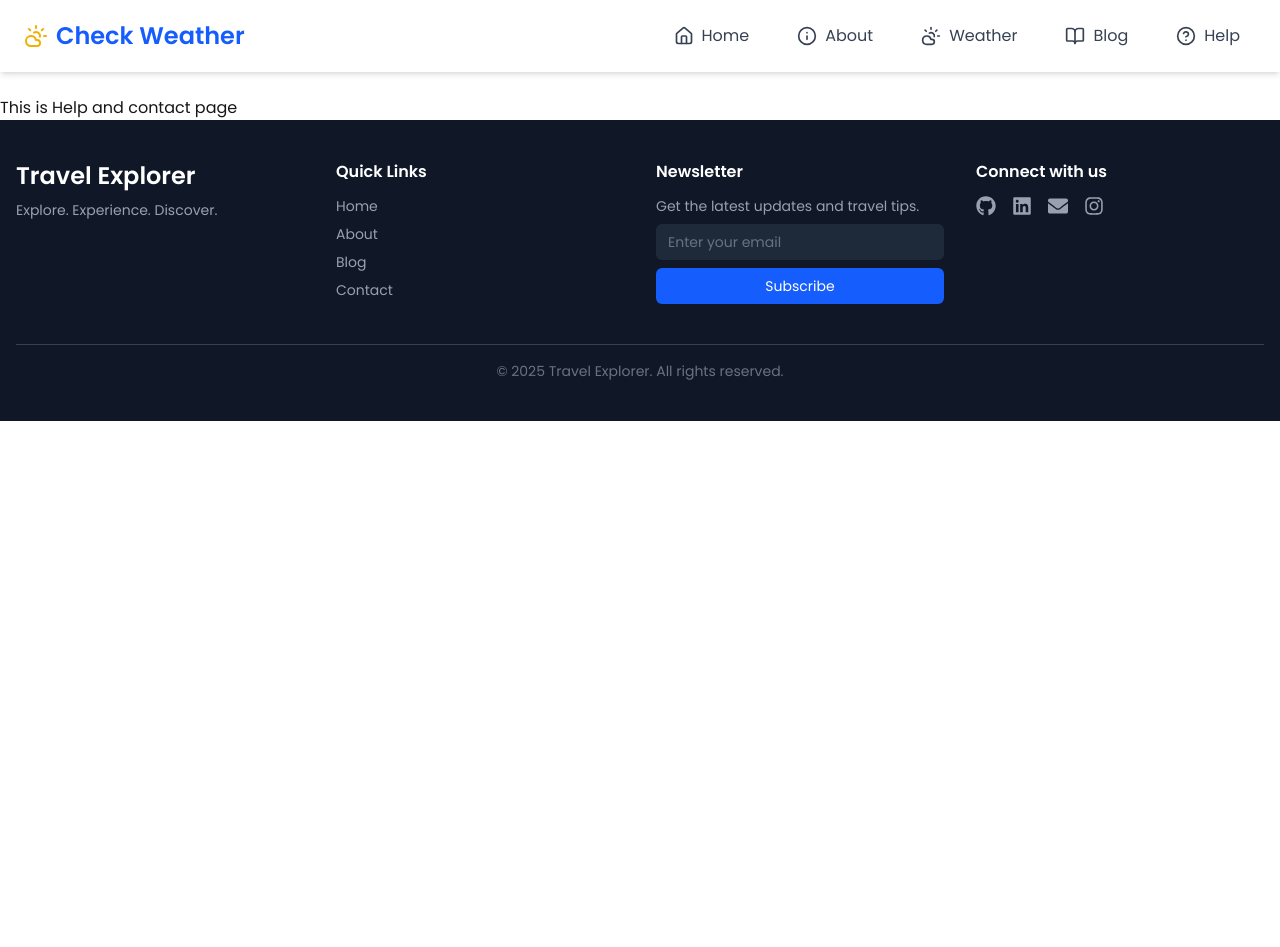
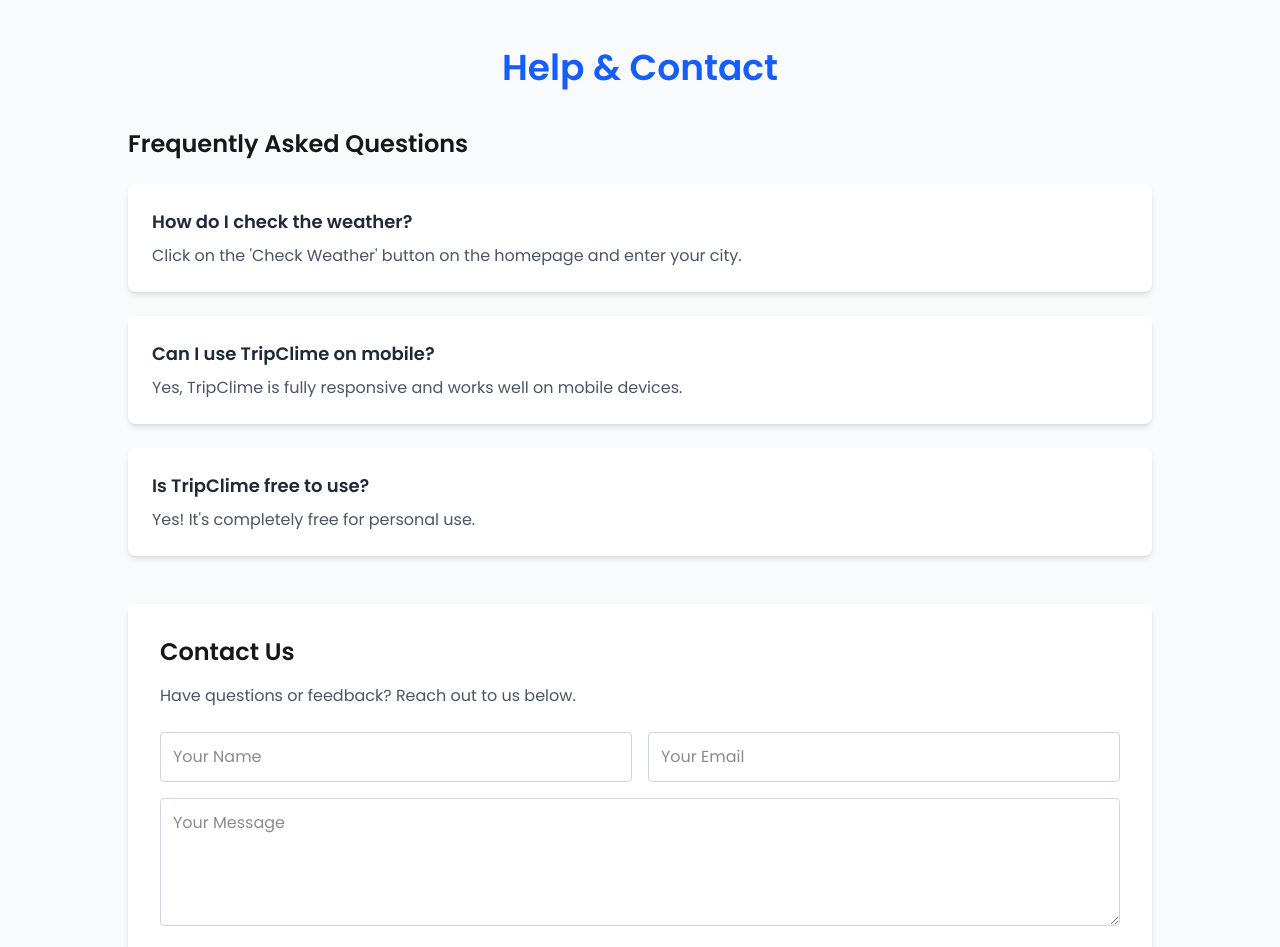
Before and after one commit to shivam-mishra-music/TripClime-, a Next.js app: page /contact in a window 1280 px wide. Shown: the top 947 px of the page. Before the commit the page ends 800 px from the top, so only its background shows below. Built offline with nearby package versions, Linux system fonts and the light colour scheme.

Commit message:
Added Help page and updated content

```diff
--- a/src/app/components/HeroSection.jsx
+++ b/src/app/components/HeroSection.jsx
@@ -1,3 +1,4 @@
+import Link from "next/link";
 import React from "react";
 
 const HeroSection = () => {
@@ -17,12 +18,16 @@
           “Travel far enough, you meet yourself.”
         </p>
         <div className="space-x-4">
+          <Link href="/weather">
           <button className="bg-blue-600 text-white px-6 py-3 rounded-lg hover:bg-blue-700 transition font-semibold">
             Check Weather
           </button>
+          </Link>
+          <a href="#trending">
           <button className="bg-white text-blue-600 px-6 py-3 rounded-lg hover:bg-gray-100 transition font-semibold">
             Explore
           </button>
+          </a>
         </div>
       </div>
     </div>
--- a/src/app/components/Navbar.jsx
+++ b/src/app/components/Navbar.jsx
@@ -6,7 +6,7 @@
     <nav className="bg-white shadow-md px-6 py-4 flex justify-between items-center font-poppins">
       <h1 className="text-2xl font-bold text-blue-600 flex items-center gap-2">
         <CloudSun className="w-6 h-6 text-yellow-500" />
-        Check Weather
+        TripClime
       </h1>
 
       <ul className="flex gap-4 md:flex hidden">
--- a/src/app/components/TrendingPlaces.jsx
+++ b/src/app/components/TrendingPlaces.jsx
@@ -17,7 +17,7 @@
   ];
 
   return (
-    <section className="py-12 px-4 md:px-8">
+    <section className="py-12 px-4 md:px-8 " id="trending">
       <h2 className="text-3xl font-bold text-center mb-8">Trending Places</h2>
 
 
--- a/src/app/contact/page.jsx
+++ b/src/app/contact/page.jsx
@@ -1,17 +1,65 @@
-import React from 'react';
-import Navbar from '../components/Navbar';
-import Footer from '../components/Footer';
+export default function HelpContact() {
+  return (
+    <div className="min-h-screen bg-gray-50 py-12 px-6">
+      <div className="max-w-5xl mx-auto">
+        <h1 className="text-4xl font-bold text-blue-600 mb-10 text-center">Help & Contact</h1>
 
-export default function AboutPage() {
-  return (
-    <>
-    <Navbar />
-    <br/>
-    This is Help and contact page
 
-    <br/>
+        <div className="mb-12">
+          <h2 className="text-2xl font-semibold mb-6">Frequently Asked Questions</h2>
+          <div className="space-y-6">
+            {[
+              {
+                q: "How do I check the weather?",
+                a: "Click on the 'Check Weather' button on the homepage and enter your city.",
+              },
+              {
+                q: "Can I use TripClime on mobile?",
+                a: "Yes, TripClime is fully responsive and works well on mobile devices.",
+              },
+              {
+                q: "Is TripClime free to use?",
+                a: "Yes! It's completely free for personal use.",
+              },
+            ].map((faq, index) => (
+              <div key={index} className="bg-white shadow-md p-6 rounded-lg">
+                <h3 className="text-lg font-semibold text-gray-800">{faq.q}</h3>
+                <p className="text-gray-600 mt-2">{faq.a}</p>
+              </div>
+            ))}
+          </div>
+        </div>
 
-    <Footer />
-    </>
+        <div className="bg-white shadow-md p-8 rounded-lg">
+          <h2 className="text-2xl font-semibold mb-4">Contact Us</h2>
+          <p className="text-gray-600 mb-6">Have questions or feedback? Reach out to us below.</p>
+
+          <form className="space-y-4">
+            <div className="grid grid-cols-1 md:grid-cols-2 gap-4">
+              <input
+                type="text"
+                placeholder="Your Name"
+                className="border border-gray-300 p-3 rounded w-full"
+              />
+              <input
+                type="email"
+                placeholder="Your Email"
+                className="border border-gray-300 p-3 rounded w-full"
+              />
+            </div>
+            <textarea
+              placeholder="Your Message"
+              className="border border-gray-300 p-3 rounded w-full h-32"
+            />
+            <button
+              type="submit"
+              className="bg-blue-600 text-white px-6 py-3 rounded hover:bg-blue-700 transition font-semibold"
+            >
+              Send Message
+            </button>
+          </form>
+        </div>
+      </div>
+    </div>
   );
 }
--- a/src/app/globals.css
+++ b/src/app/globals.css
@@ -22,3 +22,7 @@
   color: var(--foreground);
   font-family: Arial, Helvetica, sans-serif;
 }
+
+html {
+  scroll-behavior: smooth;
+}
--- a/src/app/weather/page.jsx
+++ b/src/app/weather/page.jsx
@@ -23,7 +23,8 @@
 
     setLoading(true);
     try {
-      const apiKey = '';
+      const apiKey = 'ef61d4ba3aaa35047b28f9b316bcc16f';
+
       const { data } = await axios.get(
         `https://api.openweathermap.org/data/2.5/weather?q=${encodeURIComponent(
           query
```
